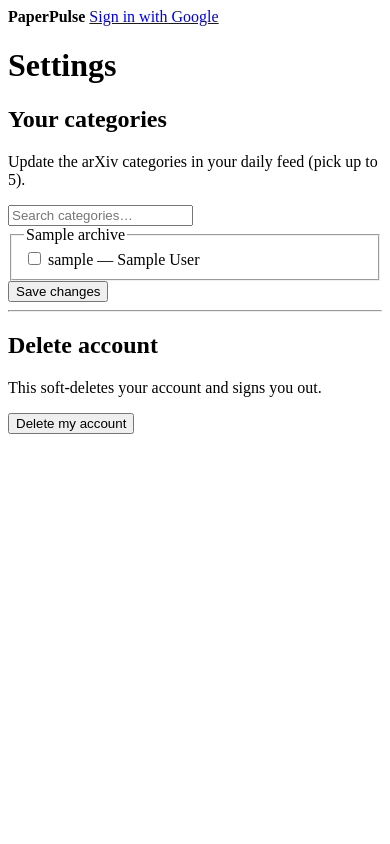
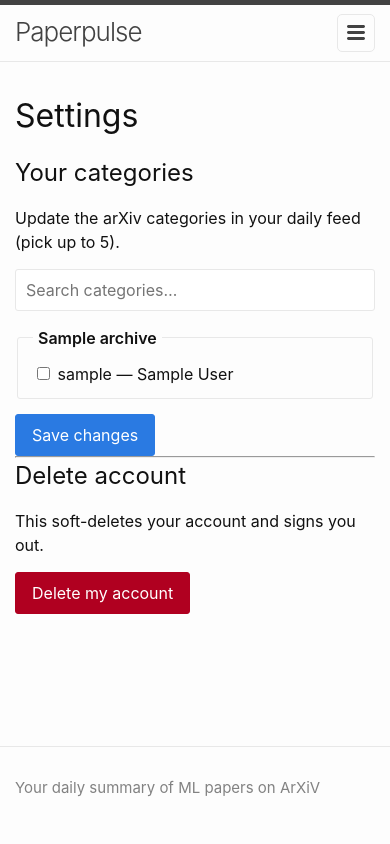
Before and after one commit to unmeshk/paperpulse, a FastAPI app: template app/templates/settings.html in a window 390 px wide. Run offline with FastAPI, Linux system fonts and the light colour scheme; the template is opened without the code that fills it: most values are stand-ins (such as "Sample title", 1, 10 or a date in 2020); parts of the project's set-up code (start-up, migrations or seed data) failed here and were passed over.

Commit message:
Theme port: app pages match blog minima design (#45)
* Roadmap: Phase 1 remaining items (theme port, login flow, hard delete)

Five items before Phase 1 closes: app theme port to blog design, login
button on the main blog page, dedicated login/signup page, logout landing
on the blog with a logged-out message, hard delete of all user data.

Co-Authored-By: Claude Fable 5 <noreply@anthropic.com>

* Theme port: app pages match blog minima design

- app/static/main.css: compiled minima CSS copied from blog build
- app/static/app.css: app-specific styles (picker, buttons, feed, danger
  button for account delete)
- base.html: minima skeleton (site-header, hamburger nav, page-content
  wrapper, site-footer); nav shows email/Feed/Settings/Sign out when
  logged in, Sign in with Google when not; Blog link to main site
- app/main.py: mount /static
- settings.html: danger styling on delete button

Verified locally against the live blog; 39/39 app tests pass.

Co-Authored-By: Claude Fable 5 <noreply@anthropic.com>

---------

Co-authored-by: Unmesh Kurup <unmeshk@users.noreply.github.com>
Co-authored-by: Claude Fable 5 <noreply@anthropic.com>

```diff
--- a/app/main.py
+++ b/app/main.py
@@ -1,6 +1,8 @@
 from contextlib import asynccontextmanager
+from pathlib import Path
 
 from fastapi import FastAPI
+from fastapi.staticfiles import StaticFiles
 from starlette.middleware.sessions import SessionMiddleware
 
 from app.auth import router as auth_router
@@ -24,6 +26,7 @@ def create_app() -> FastAPI:
         same_site="lax",
         max_age=60 * 60 * 24 * 30,
     )
+    app.mount("/static", StaticFiles(directory=Path(__file__).parent / "static"), name="static")
     app.include_router(auth_router)
     app.include_router(routes_router)
     return app
--- /dev/null
+++ b/app/static/app.css
@@ -0,0 +1,67 @@
+/* App-specific styles layered on top of the ported blog theme (main.css). */
+
+.site-nav .nav-user {
+  color: #828282;
+  margin-right: 10px;
+}
+
+/* Category picker */
+#category-search {
+  width: 100%;
+  max-width: 400px;
+  padding: 8px 10px;
+  margin-bottom: 15px;
+  border: 1px solid #e8e8e8;
+  border-radius: 3px;
+  font: inherit;
+}
+
+.archive-group {
+  border: 1px solid #e8e8e8;
+  border-radius: 3px;
+  margin-bottom: 15px;
+  padding: 10px 15px;
+}
+
+.archive-group legend {
+  font-weight: 600;
+  padding: 0 5px;
+}
+
+.category-option {
+  display: inline-block;
+  padding: 2px 0;
+}
+
+button[type="submit"] {
+  padding: 8px 16px;
+  border: 1px solid #2a7ae2;
+  border-radius: 3px;
+  background: #2a7ae2;
+  color: #fff;
+  font: inherit;
+  cursor: pointer;
+}
+
+button[type="submit"]:hover {
+  background: #1756a9;
+}
+
+button[type="submit"].button-danger {
+  border-color: #b00020;
+  background: #b00020;
+}
+
+button[type="submit"].button-danger:hover {
+  background: #7f0017;
+}
+
+/* Feed */
+.feed-category {
+  margin-bottom: 30px;
+}
+
+.feed-category h2 {
+  border-bottom: 1px solid #e8e8e8;
+  padding-bottom: 5px;
+}
--- a/app/templates/base.html
+++ b/app/templates/base.html
@@ -2,19 +2,50 @@
 <html lang="en">
 <head>
   <meta charset="utf-8">
+  <meta name="viewport" content="width=device-width, initial-scale=1">
   <title>{% block title %}PaperPulse{% endblock %}</title>
   <meta name="robots" content="noindex">
+  <link rel="stylesheet" href="/static/main.css">
+  <link rel="stylesheet" href="/static/app.css">
 </head>
 <body>
-  <header>
-    <strong>PaperPulse</strong>
-    {% if user %}
-      <span>{{ user.email }}</span>
-      <a href="/auth/logout">Sign out</a>
-    {% else %}
-      <a href="/auth/login">Sign in with Google</a>
-    {% endif %}
+  <header class="site-header" role="banner">
+    <div class="wrapper">
+      <a class="site-title" rel="author" href="/">Paperpulse</a>
+      <nav class="site-nav">
+        <input type="checkbox" id="nav-trigger" class="nav-trigger" />
+        <label for="nav-trigger">
+          <span class="menu-icon">
+            <svg viewBox="0 0 18 15" width="18px" height="15px">
+              <path d="M18,1.484c0,0.82-0.665,1.484-1.484,1.484H1.484C0.665,2.969,0,2.304,0,1.484c0-0.82,0.665-1.484,1.484-1.484h15.032C17.335,0,18,0.665,18,1.484z M18,7.516c0,0.82-0.665,1.484-1.484,1.484H1.484C0.665,8.969,0,8.304,0,7.516c0-0.82,0.665-1.484,1.484-1.484h15.032C17.335,6.031,18,6.696,18,7.516z M18,13.516c0,0.82-0.665,1.484-1.484,1.484H1.484C0.665,14.969,0,14.304,0,13.516c0-0.82,0.665-1.484,1.484-1.484h15.032C17.335,12.031,18,12.696,18,13.516z"/>
+            </svg>
+          </span>
+        </label>
+        <div class="trigger">
+          {% if user %}
+            <span class="nav-user">{{ user.email }}</span>
+            <a class="page-link" href="/feed">Feed</a>
+            <a class="page-link" href="/settings">Settings</a>
+            <a class="page-link" href="/auth/logout">Sign out</a>
+          {% else %}
+            <a class="page-link" href="/auth/login">Sign in with Google</a>
+          {% endif %}
+          <a class="page-link" href="https://paperpulse.ukurup.com">Blog</a>
+        </div>
+      </nav>
+    </div>
   </header>
-  <main>{% block content %}{% endblock %}</main>
+  <main class="page-content" aria-label="Content">
+    <div class="wrapper">{% block content %}{% endblock %}</div>
+  </main>
+  <footer class="site-footer h-card">
+    <div class="wrapper">
+      <div class="footer-col-wrapper">
+        <div class="footer-col footer-col-1">
+          <p>Your daily summary of ML papers on ArXiV</p>
+        </div>
+      </div>
+    </div>
+  </footer>
 </body>
 </html>
--- a/app/templates/settings.html
+++ b/app/templates/settings.html
@@ -30,7 +30,7 @@
   <p>This soft-deletes your account and signs you out.</p>
   <form method="post" action="/settings/delete-account">
     <input type="hidden" name="csrf_token" value="{{ csrf_token }}">
-    <button type="submit">Delete my account</button>
+    <button type="submit" class="button-danger">Delete my account</button>
   </form>
 
   <script>
```
Also changed, not shown: docs/ROADMAP.md (+8 -0 lines), app/static/main.css (added).
